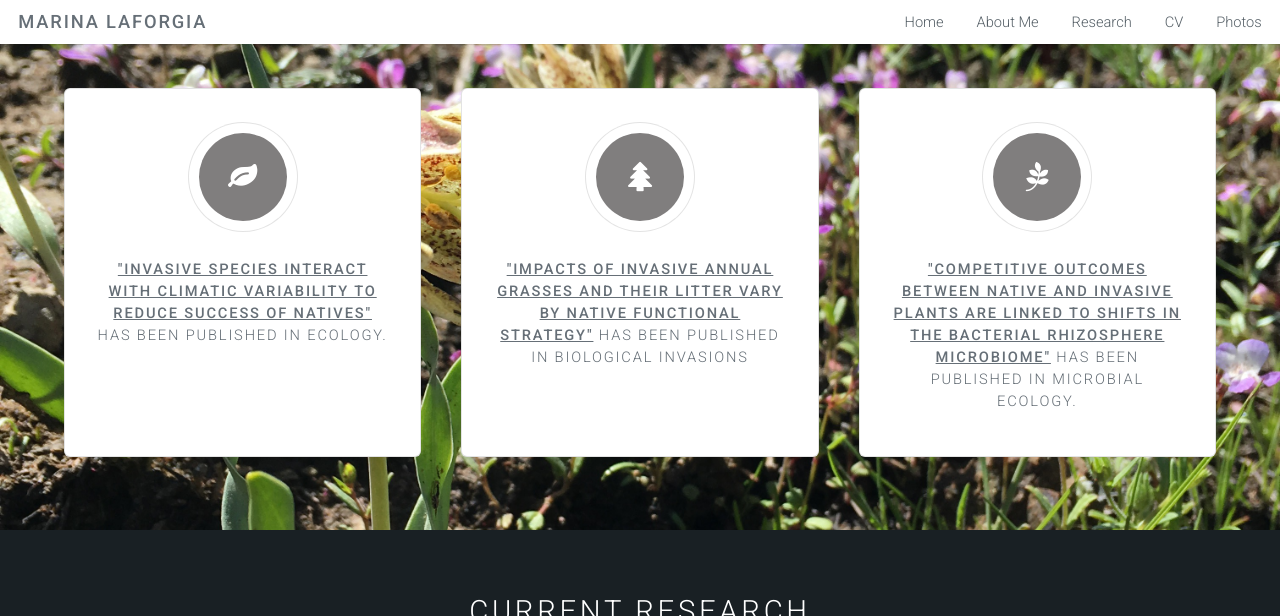
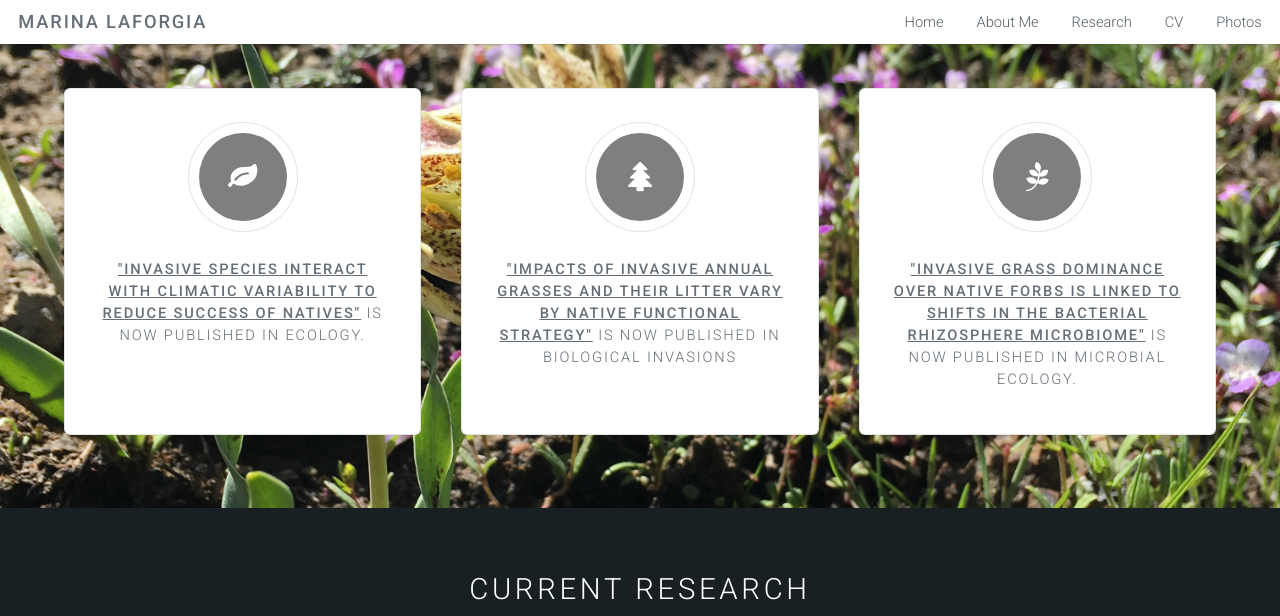
Before and after one commit to marinalaforgia/marinalaforgia.github.io, a Jekyll site: the page built from index.html, in a window 1280 px wide and 900 px high, scrolled down 799 px, cut to the strip 0-616 px from the top of the window. Built offline with Jekyll 4.4.1, drawn with Linux system fonts in a browser that asks for light colours.

Commit message:
fixed microbe paper title

```diff
--- a/index.html
+++ b/index.html
@@ -14,45 +14,23 @@ layout: landing-page
 				<header class="major">
 					<h2>Recent Publications</h2>
 				</header>
-				<!--<div  class="container">
-					<div class="row">
-						<div class="4u">
-							<section class="special box">
-								<i class="icon fa-leaf major"></i>
-								<h4><b><a href="https://esajournals.onlinelibrary.wiley.com/doi/abs/10.1002/ecy.3022#:~:text=Invasive%20species%20can%20thus%20interact,more%20than%20the%20conservative%20one.">"Invasive species interact with climatic variability to reduce success of natives"</a></b> has been published in Ecology.</h4>
-							</section>
-						</div>
-						<div class="4u">
-							<section class="special box">
-								<i class="icon fa-tree major"></i>
-								<h4><b><a href="">"Impacts of invasive annual grasses and their litter vary by native functional strategy"</a></b> preprint available on BioRxiv.</h4>
-							</section>
-						</div>
-						<div class="4u">
-							<section class="special box">
-								<i class="icon fa-pagelines major"></i>
-								<h4><b><a href="https://www.biorxiv.org/content/10.1101/2021.01.07.425800v1">"Competitive outcomes between native and invasive plants are linked to shifts in the bacterial rhizosphere microbiome"</a></b> preprint available on BioRxiv.</h4>
-							</section>
-						</div>
-					</div>
-				</div>-->
 				<div class="flex-container">
 				    <div class="flex-item">
 					<section>
 					<i class="icon fa-leaf major"></i>
-					<h4><b><a href="https://esajournals.onlinelibrary.wiley.com/doi/abs/10.1002/ecy.3022#:~:text=Invasive%20species%20can%20thus%20interact,more%20than%20the%20conservative%20one.">"Invasive species interact with climatic variability to reduce success of natives"</a></b> has been published in Ecology.</h4>
+					<h4><b><a href="https://esajournals.onlinelibrary.wiley.com/doi/abs/10.1002/ecy.3022#:~:text=Invasive%20species%20can%20thus%20interact,more%20than%20the%20conservative%20one.">"Invasive species interact with climatic variability to reduce success of natives"</a></b> is now published in Ecology.</h4>
 					</section>
 				    </div>
 				    <div class="flex-item">
 				       <section>
 					<i class="icon fa-tree major"></i>
-					<h4><b><a href="https://link.springer.com/article/10.1007%2Fs10530-021-02527-2">"Impacts of invasive annual grasses and their litter vary by native functional strategy"</a></b> has been published in Biological Invasions</h4>
+					<h4><b><a href="https://link.springer.com/article/10.1007%2Fs10530-021-02527-2">"Impacts of invasive annual grasses and their litter vary by native functional strategy"</a></b> is now published in Biological Invasions</h4>
 				       </section>
 				    </div>
 				    <div class="flex-item">
 				       <section>
 					<i class="icon fa-pagelines major"></i>
-					<h4><b><a href="https://link.springer.com/article/10.1007/s00248-021-01853-1">"Competitive outcomes between native and invasive plants are linked to shifts in the bacterial rhizosphere microbiome"</a></b> has been published in Microbial Ecology.</h4>
+					<h4><b><a href="https://link.springer.com/article/10.1007/s00248-021-01853-1">"Invasive Grass Dominance over Native Forbs Is Linked to Shifts in the Bacterial Rhizosphere Microbiome"</a></b> is now published in Microbial Ecology.</h4>
 					</section>
 				    </div>
 				</div>
```
